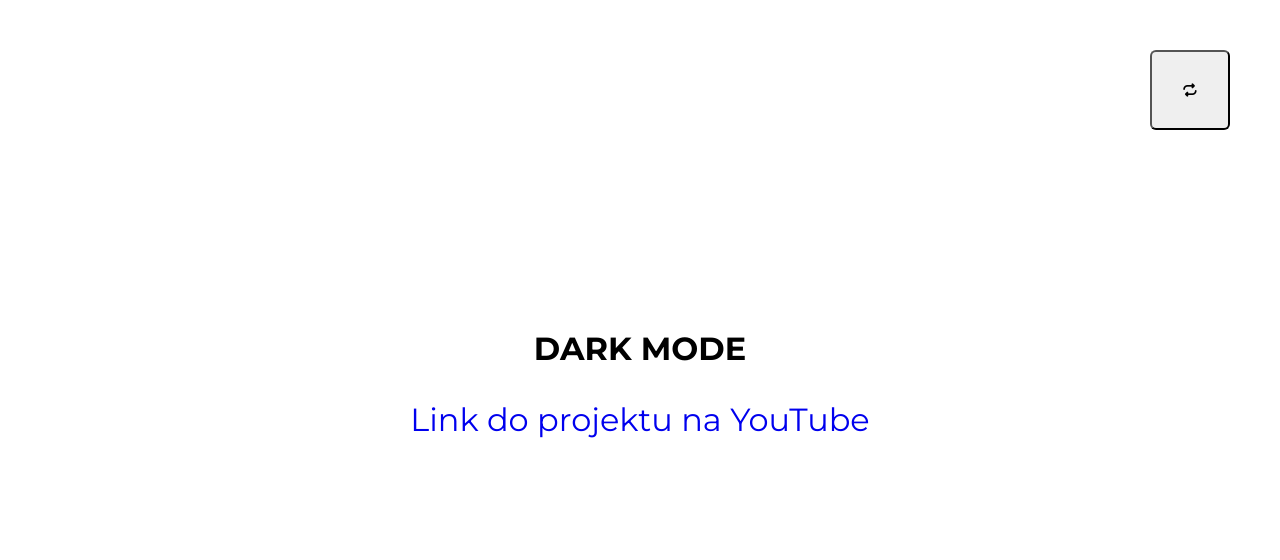
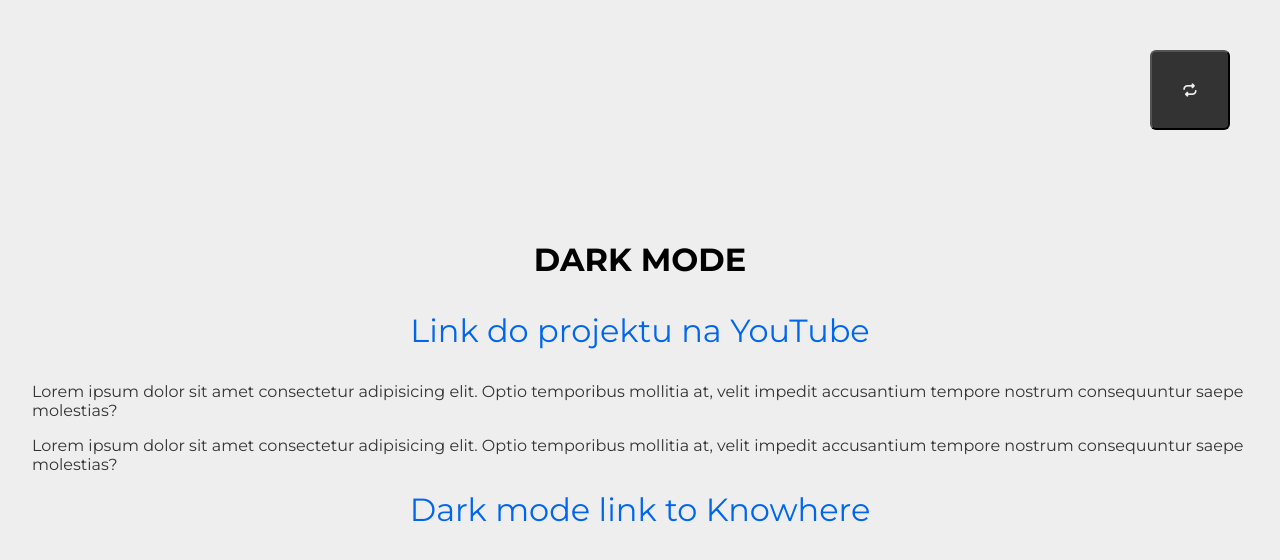
Before and after one commit to JacekSzulc23143/Projekt_21_Dark_mode, a plain HTML site: page index.html in a window 1280 px wide. Drawn offline with Linux system fonts and the light colour scheme.

Commit message:
Projekt#21.2

```diff
--- a/css/style.css
+++ b/css/style.css
@@ -2,6 +2,24 @@
 	box-sizing: border-box;
 	margin: 0;
 	padding: 0;
+}
+
+[data-mode="light"] {
+	--bg-color: #eee;
+	--heading-color: #000;
+	--text-color: #333;
+	--link-color: #06e;
+	--btn-color: #333;
+	--i-color: #eee;
+}
+
+[data-mode="dark"] {
+	--bg-color: #333;
+	--heading-color: #fff;
+	--text-color: #ddd;
+	--link-color: #0e6;
+	--btn-color: #ddd;
+	--i-color: #333;
 }
 
 body {
@@ -12,6 +30,7 @@ body {
 	height: 100vh;
 	padding: 2em;
 	font-family: "Montserrat", sans-serif;
+	background-color: var(--bg-color);
 }
 
 button {
@@ -22,19 +41,27 @@ button {
 	height: 80px;
 	border-radius: 6px;
 	cursor: pointer;
+	background-color: var(--btn-color);
 }
 
 h1 {
 	margin-bottom: 1em;
 	text-transform: uppercase;
+	color: var(--heading-color);
 }
 
 p {
 	margin-bottom: 1em;
+	color: var(--text-color);
 }
 
 a {
 	margin-bottom: 1em;
 	text-decoration: none;
 	font-size: 2rem;
+	color: var(--link-color);
 }
+
+i {
+	color: var(--i-color);
+}
--- a/index.html
+++ b/index.html
@@ -15,18 +15,18 @@
     <link rel="stylesheet" href="css/style.css">
 </head>
 
-<body>
+<body data-mode="light">
 
     <button><i class="fa-solid fa-repeat"></i></button>
 
     <h1>dark mode</h1>
     <a href="https://youtu.be/8uiGZ5dZuaY" target="_blank">Link do projektu na YouTube</a>
-    <!--     <p>Lorem ipsum dolor sit amet consectetur adipisicing elit. Optio temporibus mollitia at, velit impedit accusantium
+    <p>Lorem ipsum dolor sit amet consectetur adipisicing elit. Optio temporibus mollitia at, velit impedit accusantium
         tempore nostrum consequuntur saepe molestias?</p>
     <p>Lorem ipsum dolor sit amet consectetur adipisicing elit. Optio temporibus mollitia at, velit impedit accusantium
         tempore nostrum consequuntur saepe molestias?</p>
 
-    <a href="#">Dark mode link to Knowhere</a> -->
+    <a href="#">Dark mode link to Knowhere</a>
 
     <script src="js/script.js"></script>
 </body>
```
